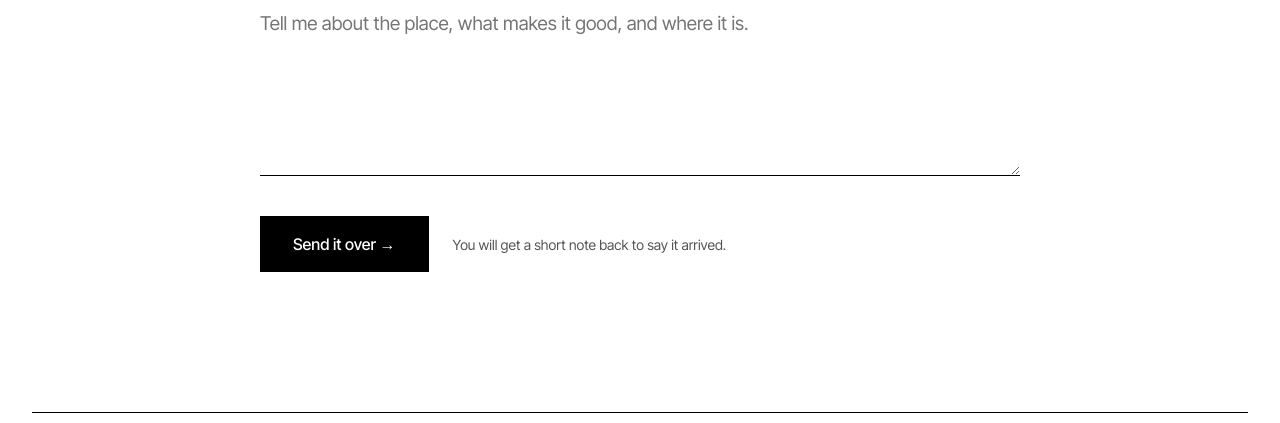
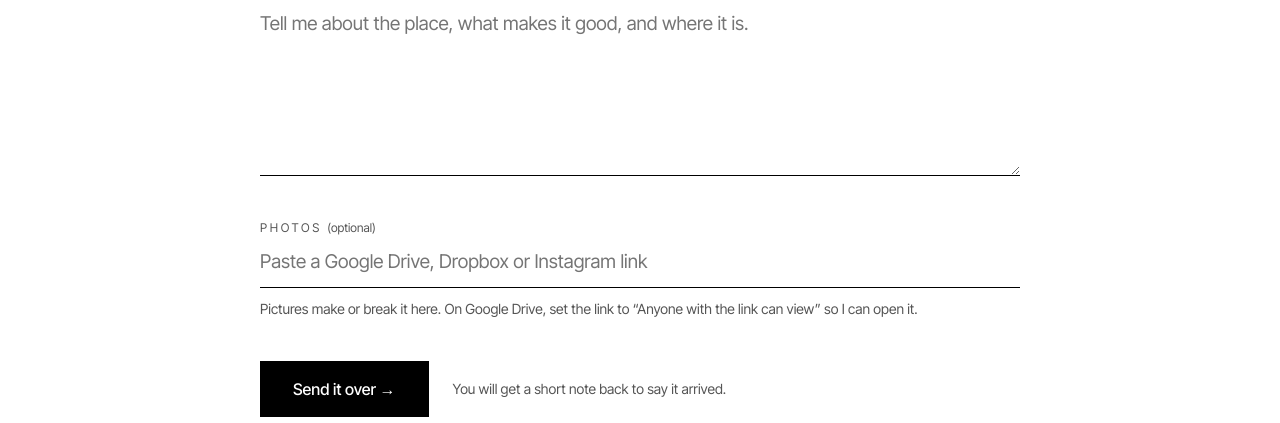
Before and after one commit to macleanatuhaire/Kaya-Social, a plain HTML site: page contact.html in a window 1280 px wide. Shown: the part 1033-1456 px from the top of the page. Drawn offline with nearby package versions, Linux system fonts and the light colour scheme.

Commit message:
Add photo link field to contact form
Co-Authored-By: Claude Sonnet 5.5 <noreply@anthropic.com>
Claude-Session: https://claude.ai/code/session_0125agjQfxck13aqU1sb9VES

```diff
--- a/contact.html
+++ b/contact.html
@@ -51,6 +51,7 @@ img{max-width:100%}
 <div><label for="e" style="font-size: 12px; letter-spacing: 0.22em; text-transform: uppercase; color: #555555">Email</label><input class="fld" id="e" name="email" type="email" required autocomplete="email" placeholder="So I can write back"></div>
 <div><label for="p" style="font-size: 12px; letter-spacing: 0.22em; text-transform: uppercase; color: #555555">Phone <span style="text-transform: none; letter-spacing: 0">(optional)</span></label><input class="fld" id="p" name="phone" type="tel" autocomplete="tel" placeholder="If a call is easier"></div>
 <div><label for="m" style="font-size: 12px; letter-spacing: 0.22em; text-transform: uppercase; color: #555555">Your note</label><textarea class="fld" id="m" name="message" rows="5" required placeholder="Tell me about the place, what makes it good, and where it is." style="resize: vertical; line-height: 1.6"></textarea></div>
+<div><label for="l" style="font-size: 12px; letter-spacing: 0.22em; text-transform: uppercase; color: #555555">Photos <span style="text-transform: none; letter-spacing: 0">(optional)</span></label><input class="fld" id="l" name="photo_link" type="text" autocomplete="off" placeholder="Paste a Google Drive, Dropbox or Instagram link"><p style="margin: 10px 0 0; font-size: 14px; line-height: 1.6; color: #555555">Pictures make or break it here. On Google Drive, set the link to &ldquo;Anyone with the link can view&rdquo; so I can open it.</p></div>
 <div style="display: flex; flex-wrap: wrap; align-items: center; gap: 24px"><button class="go" type="submit" id="go">Send it over →</button><span style="font-size: 14px; color: #555555">You will get a short note back to say it arrived.</span></div>
 </form></section>
 <footer style="max-width: 1376px; margin: 0 auto; padding-left: 32px; padding-right: 32px; padding-top: 0; padding-bottom: 48px">
```
